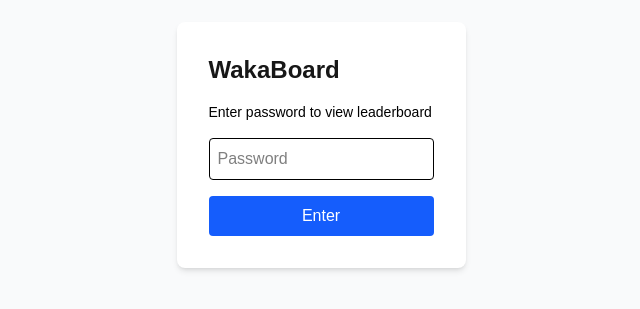
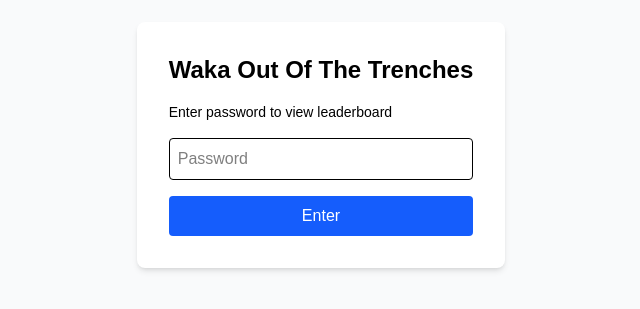
Before and after one commit to Nebulaz7/waka-trenches, a Next.js app: page / in a window 1280 px wide. Shown: the part 255-564 px from the top of the page, without its empty margins (319-959 px from the left). Built offline with nearby package versions, Linux system fonts and the light colour scheme.

Commit message:
feat: update header title and enhance button styles in the home page

```diff
--- a/app/api/leaderboard/route.ts
+++ b/app/api/leaderboard/route.ts
@@ -42,7 +42,7 @@ async function fetchMemberStats(name: string, apiKey: string) {
       weeklyHours,
       dailyAvg,
       languages:
-        weeklyData?.data?.languages?.slice(0, 3).map((l: any) => l.name) || [],
+        weeklyData?.data?.languages?.slice(0, 8).map((l: any) => l.name) || [],
     };
   } catch (err) {
     console.error(`Error fetching for ${name}: `, err);
--- a/app/page.tsx
+++ b/app/page.tsx
@@ -102,7 +102,9 @@ export default function Home() {
           onSubmit={handleLogin}
           className="p-8 bg-white shadow-md rounded-lg flex flex-col gap-4"
         >
-          <h1 className="text-2xl font-bold">WakaBoard</h1>
+          <h1 className="text-black text-2xl font-bold">
+            Waka Out Of The Trenches
+          </h1>
           <p className="text-black text-sm">
             Enter password to view leaderboard
           </p>
@@ -115,7 +117,7 @@ export default function Home() {
           />
           <button
             type="submit"
-            className="bg-blue-600 text-white px-4 py-2 rounded font-medium hover:bg-blue-700"
+            className="bg-blue-600 cursor-pointer text-white px-4 py-2 rounded font-medium hover:bg-blue-700"
           >
             Enter
           </button>
@@ -151,12 +153,12 @@ export default function Home() {
               >
                 <span className="mr-2">?</span> Hours Coded
               </button>
-              <button
+              {/* <button
                 onClick={() => setActiveTab("ai")}
                 className="flex items-center px-4 py-1.5 text-sm font-medium rounded-sm transition-colors"
               >
                 <span className="mr-2">?</span> AI Lines
-              </button>
+              </button> */}
             </div>
           </div>
 
```
